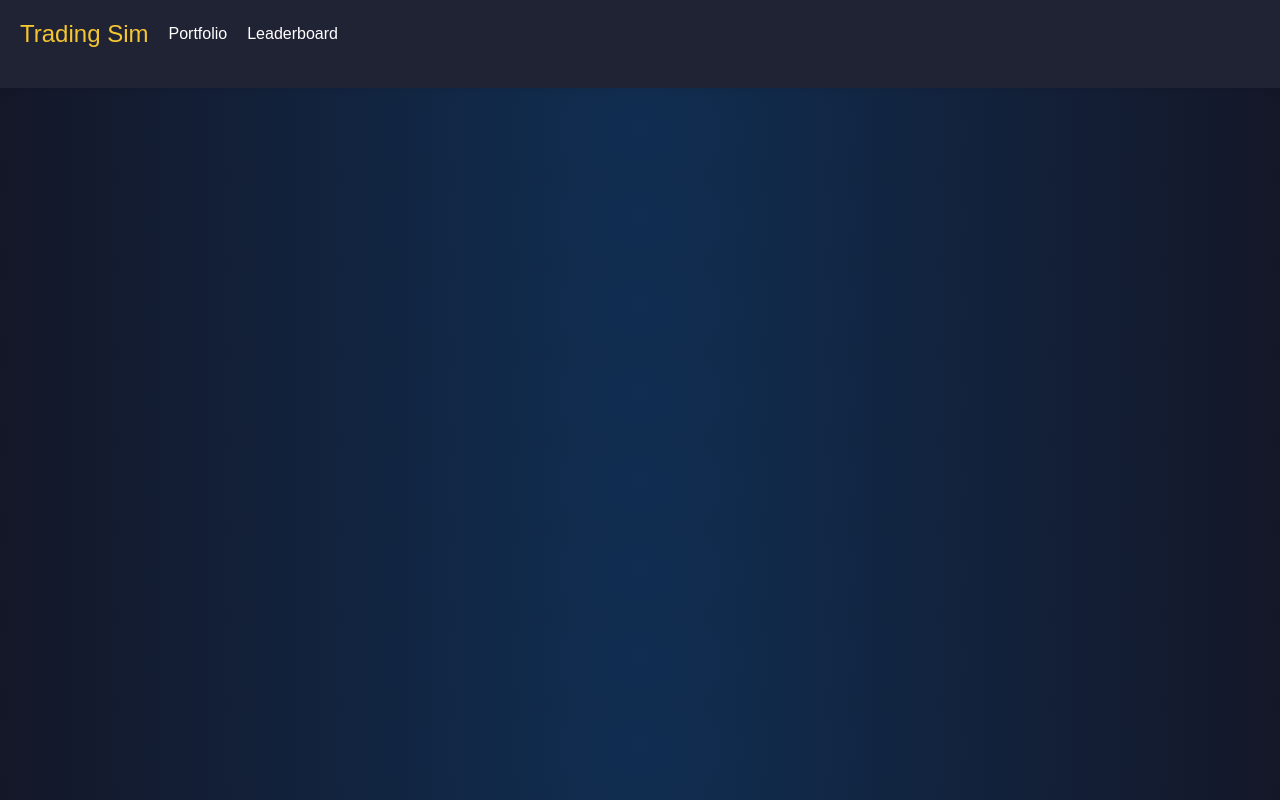
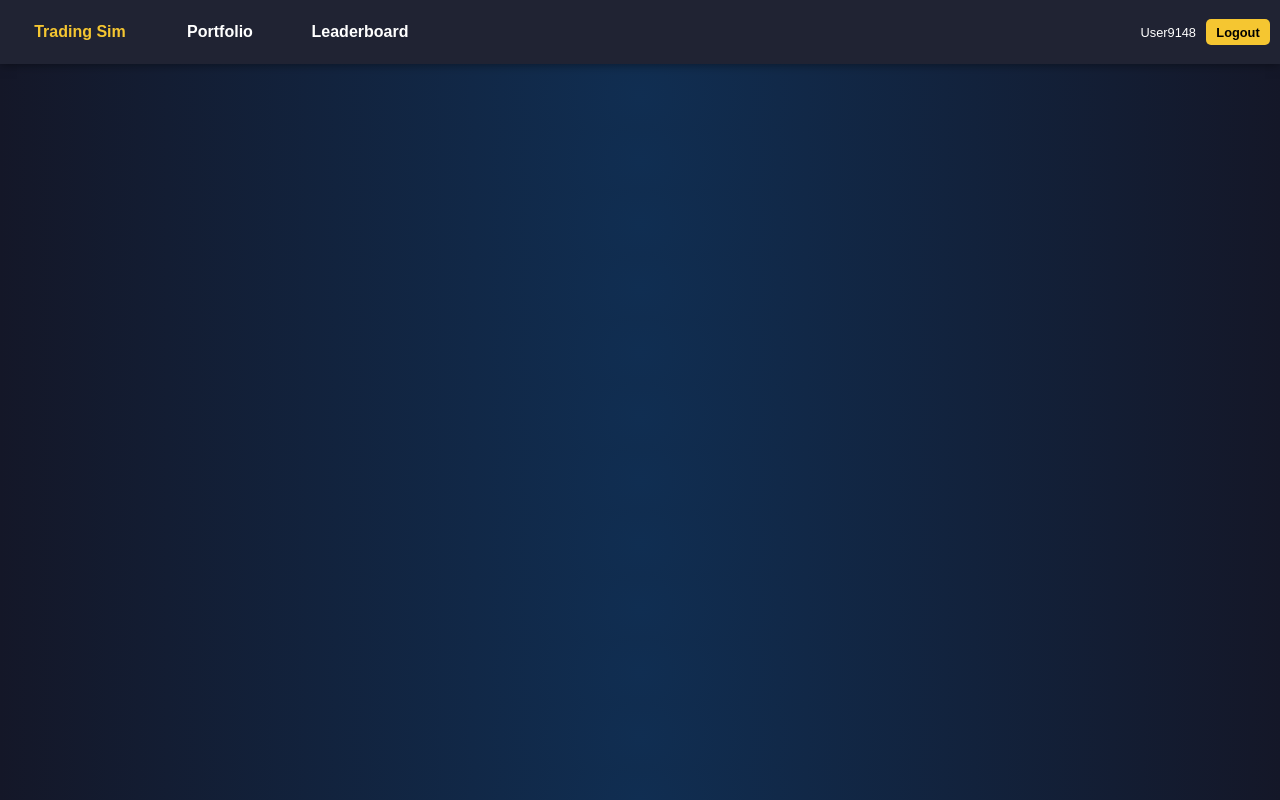
Before and after one commit to Crackvignoule/trading-sim, a React (Create React App) app in the folder client/: page / in a window 1280 px wide. Built offline with nearby package versions, Linux system fonts and the light colour scheme; no server answers.

Commit message:
add animation and style to navbar

```diff
--- a/client/src/components/NavBar/NavBar.js
+++ b/client/src/components/NavBar/NavBar.js
@@ -1,12 +1,20 @@
-import { Nav, NavBarContainer, Title, Link } from "./NavBar.styles";
+import { Nav, NavBarContainer, Link, List, Line, RightSideDiv, Label, Button} from "./NavBar.styles";
 
 function NavBar() {
     return (
         <NavBarContainer>
             <Nav>
-                <Title to="/" activeclassname="active">Trading Sim</Title>
-                <Link to="/portfolio" activeclassname="active">Portfolio</Link>
-                <Link to="/leaderboard" activeclassname="active">Leaderboard</Link>
+                <List>
+                <Line><Link to="/" activeclassname="active">Trading Sim</Link></Line>
+                <Line><Link to="/portfolio" activeclassname="active">Portfolio</Link></Line>
+                <Line><Link to="/leaderboard" activeclassname="active">Leaderboard</Link></Line>
+                </List>
+                <Label></Label>
+                <RightSideDiv>
+                    <Label>User9148</Label>
+                    <Button>Logout</Button>
+                </RightSideDiv>
+
             </Nav>
         </NavBarContainer>
     );
--- a/client/src/components/NavBar/NavBar.styles.js
+++ b/client/src/components/NavBar/NavBar.styles.js
@@ -1,36 +1,97 @@
 import styled from "styled-components";
 import { NavLink } from "react-router-dom";
 
-export const NavBarContainer = styled.div`
-    display: flex;
-    background-color: #202333;
-    box-shadow: 0px 0px 10px 0px rgba(0, 0, 0, 0.1);
-    `;
+const specialColor = `#f5c631;`;
 
 export const Nav = styled.nav`
     display: flex;
-    justify-content: center; // Center the links horizontally
-    align-items: center; // Center the links vertically
-    padding: 20px;
-    margin-bottom: 20px;
+    justify-content: space-between;
+    align-items: center;
+    padding: 0px;
+    margin-bottom: 0px;
+    height: 4em;
     `;
 
-export const Title = styled(NavLink)`
+  export const Link = styled(NavLink)`
     font-family: EuclidCircularSemiBold, sans-serif;
-    font-size: 1.5em;
+    font-size: 1em;
+    margin-left: 20px;
     color: #FFF;
+    `;
+
+export const List = styled.ul``;
+export const Line = styled.li``;
+
+export const NavBarContainer = styled.div`
+    width: 100%;
+    background: #202333;
+    box-shadow: 0px 0px 10px 0px rgba(0, 0, 0, 0.5);
+    margin: 0px;
+
+    ${List} {
+      margin: 0px;
+			padding: 0px;
+			text-align: center;
+    }
+
+    ${List} ${Line} {
+      display: inline-block;
+    }
+
+    ${List} ${Line} ${Link}{
+        text-decoration: none;
+				color: #fff;
+				width: 120px;
+				display: inline-block;
+				text-align: center;
+				padding: 20px 0;
+				font-weight: bold;
+				position: relative;
 
         &:hover {
           text-decoration: none;
-        color: #f5c631;
+          color:${specialColor};
         }
 
         &.active {
-      color: #f5c631; // Change to the color you want for the active link
+          color:${specialColor};
+      }
+    }
+
+    ${List} ${Line} ${Link}::before {
+      background: ${specialColor} none repeat scroll 0 0;
+      bottom: -2px;
+      content: "";
+      height: 2px;
+      left: 0;
+      position: absolute;
+      width: 0%;
+      transition: 0.5s;
+    }
+
+    ${List} ${Line} ${Link}:hover::before {
+      width: 100%;
     }
 `;
 
-export const Link = styled(Title)`
-    font-size: 1em;
-    margin-left: 20px;
+export const Label = styled.label`
+    margin-right:10px;
+    font-size: 0.8em;
+    color:#FFFFFF;
+
 `;
+export const Button = styled.button`
+    Background-color:${specialColor};
+    font-weight: Bold;
+    font-size: 0.8em;
+    border-radius:5px;
+    width: 5em;
+    height:2em;
+    border:0px;
+`;
+export const RightSideDiv = styled.div`
+    margin-right:10px;
+    display:flex;
+    justify-content: space-between;
+    align-items: center;
+`;
```
Lines whose indentation alone changed are shown as unchanged.
